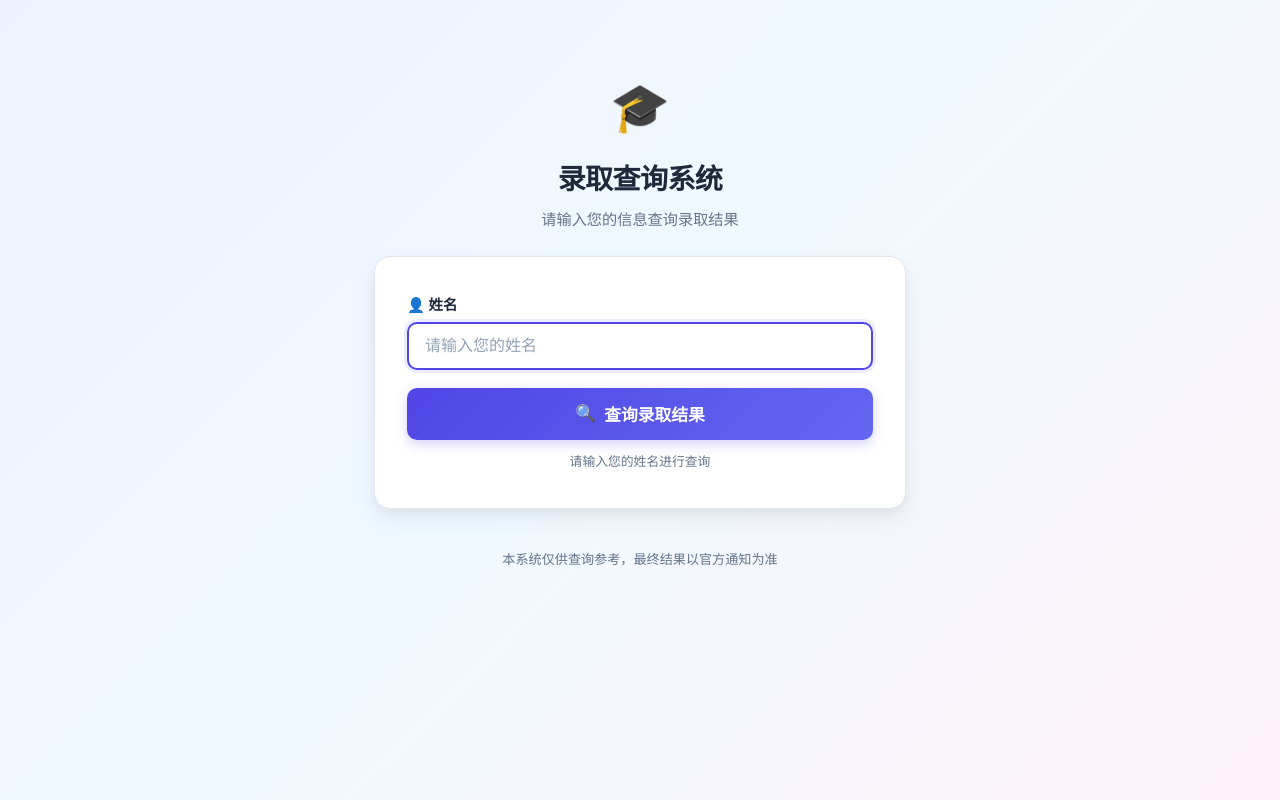
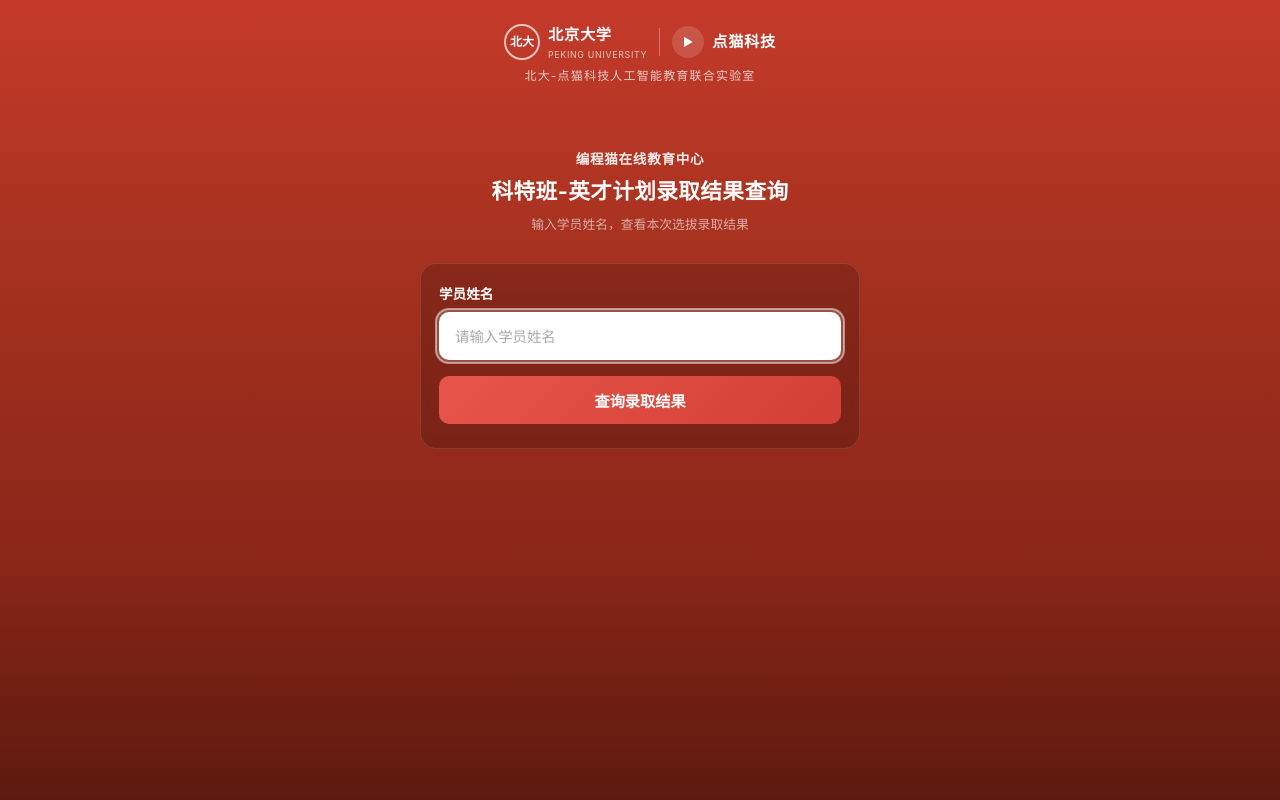
Before and after one commit to JCVANKER/admission-query, a Flask app: page / in a window 1280 px wide. Run offline with Flask 3, Linux system fonts and the light colour scheme.

Commit message:
UI 改版：查询页改为深红色渐变主题

```diff
--- /dev/null
+++ b/static/css/query-theme.css
@@ -0,0 +1,294 @@
+/* ═══════════════════════════════════════════
+   录取查询系统 - 查询页主题样式
+   深红色渐变风格，参考截图设计
+   ═══════════════════════════════════════════ */
+
+/* ── 基础 ── */
+*, *::before, *::after { box-sizing: border-box; margin: 0; padding: 0; }
+
+html {
+    font-size: 16px;
+    -webkit-text-size-adjust: 100%;
+}
+
+body {
+    font-family: -apple-system, BlinkMacSystemFont, "Segoe UI", "PingFang SC",
+                 "Hiragino Sans GB", "Microsoft YaHei", "Helvetica Neue", Arial, sans-serif;
+    min-height: 100vh;
+    background: linear-gradient(180deg, #c53a2a 0%, #a83220 30%, #8a2618 70%, #5c1a0e 100%);
+    color: #fff;
+    line-height: 1.5;
+    -webkit-font-smoothing: antialiased;
+}
+
+/* ── 页面容器 ── */
+.page {
+    max-width: 420px;
+    margin: 0 auto;
+    padding: 20px 16px 40px;
+    min-height: 100vh;
+}
+
+@media (min-width: 768px) {
+    .page { max-width: 480px; padding: 24px 20px 60px; }
+}
+
+/* ── 顶部 Logo 栏 ── */
+.top-bar {
+    text-align: center;
+    padding-bottom: 16px;
+}
+
+.logo-row {
+    display: flex;
+    align-items: center;
+    justify-content: center;
+    gap: 12px;
+    margin-bottom: 6px;
+}
+
+.logo-item {
+    display: flex;
+    align-items: center;
+    gap: 8px;
+}
+
+.logo-circle {
+    width: 36px;
+    height: 36px;
+    border-radius: 50%;
+    border: 2px solid rgba(255,255,255,0.7);
+    display: flex;
+    align-items: center;
+    justify-content: center;
+    font-size: 0.75rem;
+    font-weight: 700;
+    color: #fff;
+    flex-shrink: 0;
+}
+
+.logo-icon {
+    width: 32px;
+    height: 32px;
+    border-radius: 50%;
+    background: rgba(255,255,255,0.15);
+    display: flex;
+    align-items: center;
+    justify-content: center;
+    font-size: 0.7rem;
+    color: #fff;
+    flex-shrink: 0;
+}
+
+.logo-text {
+    display: flex;
+    flex-direction: column;
+    align-items: flex-start;
+    gap: 1px;
+}
+
+.logo-name {
+    font-size: 0.95rem;
+    font-weight: 700;
+    color: #fff;
+    letter-spacing: 0.05em;
+}
+
+.logo-en {
+    font-size: 0.55rem;
+    color: rgba(255,255,255,0.7);
+    letter-spacing: 0.08em;
+}
+
+.logo-divider {
+    width: 1px;
+    height: 28px;
+    background: rgba(255,255,255,0.3);
+}
+
+.lab-name {
+    font-size: 0.75rem;
+    color: rgba(255,255,255,0.75);
+    letter-spacing: 0.1em;
+}
+
+/* ── 主内容区 ── */
+.main-content {
+    padding-top: 48px;
+}
+
+.title-group {
+    text-align: center;
+    margin-bottom: 28px;
+}
+
+.sub-title {
+    font-size: 0.85rem;
+    font-weight: 600;
+    color: rgba(255,255,255,0.9);
+    margin-bottom: 8px;
+    letter-spacing: 0.05em;
+}
+
+.main-title {
+    font-size: 1.35rem;
+    font-weight: 700;
+    color: #fff;
+    margin-bottom: 10px;
+    letter-spacing: 0.02em;
+    line-height: 1.3;
+}
+
+.hint-text {
+    font-size: 0.8rem;
+    color: rgba(255,255,255,0.6);
+}
+
+/* ── 表单卡片 ── */
+.form-card {
+    background: rgba(0,0,0,0.18);
+    border: 1px solid rgba(255,255,255,0.12);
+    border-radius: 16px;
+    padding: 20px 18px 24px;
+    backdrop-filter: blur(4px);
+}
+
+.form-group {
+    margin-bottom: 16px;
+}
+
+.form-label {
+    display: block;
+    font-size: 0.85rem;
+    font-weight: 600;
+    color: #fff;
+    margin-bottom: 8px;
+}
+
+.form-input {
+    width: 100%;
+    height: 48px;
+    padding: 0 16px;
+    font-size: 0.95rem;
+    color: #333;
+    background: #fff;
+    border: none;
+    border-radius: 10px;
+    outline: none;
+    transition: box-shadow 0.2s ease;
+    -webkit-appearance: none;
+}
+
+.form-input::placeholder {
+    color: #aaa;
+    font-size: 0.9rem;
+}
+
+.form-input:focus {
+    box-shadow: 0 0 0 3px rgba(255,255,255,0.2);
+}
+
+/* ── 提交按钮 ── */
+.btn-submit {
+    display: block;
+    width: 100%;
+    height: 48px;
+    font-size: 0.95rem;
+    font-weight: 600;
+    color: #fff;
+    background: linear-gradient(135deg, #e8554a 0%, #d14035 100%);
+    border: none;
+    border-radius: 10px;
+    cursor: pointer;
+    transition: transform 0.15s ease, box-shadow 0.15s ease;
+    -webkit-tap-highlight-color: transparent;
+}
+
+.btn-submit:hover {
+    transform: translateY(-1px);
+    box-shadow: 0 4px 14px rgba(232, 85, 74, 0.4);
+}
+
+.btn-submit:active {
+    transform: translateY(0);
+}
+
+.btn-submit:disabled {
+    opacity: 0.7;
+    cursor: not-allowed;
+    transform: none;
+}
+
+/* ── 结果区域 ── */
+.result-area {
+    margin-top: 24px;
+    animation: fadeInUp 0.4s ease;
+}
+
+@keyframes fadeInUp {
+    from { opacity: 0; transform: translateY(12px); }
+    to { opacity: 1; transform: translateY(0); }
+}
+
+.result-card {
+    padding: 24px 20px;
+    border-radius: 14px;
+    text-align: center;
+    border: 1px solid rgba(255,255,255,0.15);
+}
+
+.result-card.success {
+    background: rgba(5, 150, 105, 0.2);
+    border-color: rgba(5, 150, 105, 0.3);
+}
+
+.result-card.fail {
+    background: rgba(220, 38, 38, 0.2);
+    border-color: rgba(220, 38, 38, 0.3);
+}
+
+.result-icon {
+    font-size: 48px;
+    margin-bottom: 10px;
+}
+
+.result-card h2 {
+    font-size: 1.2rem;
+    font-weight: 700;
+    margin-bottom: 8px;
+}
+
+.result-card.success h2 { color: #6ee7b7; }
+.result-card.fail h2 { color: #fca5a5; }
+
+.result-detail {
+    display: inline-block;
+    text-align: left;
+    margin-top: 10px;
+    background: rgba(0,0,0,0.15);
+    border-radius: 10px;
+    padding: 14px 20px;
+}
+
+.result-detail p {
+    padding: 3px 0;
+    font-size: 0.9rem;
+    color: rgba(255,255,255,0.9);
+}
+
+.result-detail strong {
+    color: #fff;
+    font-weight: 600;
+}
+
+/* ── 键盘可用性 ── */
+:focus-visible {
+    outline: 2px solid rgba(255,255,255,0.5);
+    outline-offset: 2px;
+}
+
+/* ── 打印 ── */
+@media print {
+    body { background: #fff; color: #333; }
+    .btn-submit { display: none; }
+}
--- a/static/js/main.js
+++ b/static/js/main.js
@@ -18,7 +18,7 @@
 
     // 按钮加载态
     queryBtn.disabled = true;
-    queryBtn.innerHTML = '<span>⏳</span> 查询中...';
+    queryBtn.textContent = '查询中...';
 
     try {
         const params = new URLSearchParams();
@@ -49,7 +49,7 @@
             resultCard.innerHTML = `
                 <div class="result-icon">😞</div>
                 <h2>未查询到录取信息</h2>
-                <p style="color:var(--text-secondary);margin-top:4px;">请核对姓名是否正确</p>
+                <p style="color:rgba(255,255,255,0.6);margin-top:8px;font-size:0.85rem;">请核对姓名是否正确</p>
             `;
         }
 
@@ -64,7 +64,7 @@
         `;
     } finally {
         queryBtn.disabled = false;
-        queryBtn.innerHTML = '<span>🔍</span> 查询录取结果';
+        queryBtn.textContent = '查询录取结果';
     }
 }
 
--- a/templates/index.html
+++ b/templates/index.html
@@ -3,49 +3,66 @@
 <head>
     <meta charset="UTF-8">
     <meta name="viewport" content="width=device-width, initial-scale=1.0">
-    <title>录取查询系统</title>
-    <link rel="stylesheet" href="/static/css/style.css">
+    <title>录取结果查询</title>
+    <link rel="stylesheet" href="/static/css/query-theme.css">
 </head>
 <body>
-    <div class="container">
-        <!-- 头部 -->
-        <header class="header">
-            <div class="header-icon">🎓</div>
-            <h1>录取查询系统</h1>
-            <p class="subtitle">请输入您的信息查询录取结果</p>
+    <div class="page">
+        <!-- 顶部 Logo 区域 -->
+        <header class="top-bar">
+            <div class="logo-row">
+                <!-- 左侧：北京大学 -->
+                <div class="logo-item">
+                    <div class="logo-circle">北大</div>
+                    <div class="logo-text">
+                        <span class="logo-name">北京大学</span>
+                        <span class="logo-en">PEKING UNIVERSITY</span>
+                    </div>
+                </div>
+                <!-- 分隔线 -->
+                <div class="logo-divider"></div>
+                <!-- 右侧：点猫科技 -->
+                <div class="logo-item">
+                    <div class="logo-icon">▶</div>
+                    <div class="logo-text">
+                        <span class="logo-name">点猫科技</span>
+                    </div>
+                </div>
+            </div>
+            <p class="lab-name">北大-点猫科技人工智能教育联合实验室</p>
         </header>
 
-        <!-- 查询卡片 -->
-        <div class="query-card">
-            <div class="query-form">
-                <div class="input-group">
-                    <label for="nameInput">
-                        <span class="label-icon">👤</span> 姓名
-                    </label>
+        <!-- 主内容区 -->
+        <main class="main-content">
+            <div class="title-group">
+                <p class="sub-title">编程猫在线教育中心</p>
+                <h1 class="main-title">科特班-英才计划录取结果查询</h1>
+                <p class="hint-text">输入学员姓名，查看本次选拔录取结果</p>
+            </div>
+
+            <!-- 查询表单卡片 -->
+            <div class="form-card">
+                <div class="form-group">
+                    <label for="nameInput" class="form-label">学员姓名</label>
                     <input
                         type="text"
                         id="nameInput"
-                        placeholder="请输入您的姓名"
+                        class="form-input"
+                        placeholder="请输入学员姓名"
                         autocomplete="off"
                         autofocus
                     >
                 </div>
-                <button class="btn-query" id="queryBtn" onclick="doQuery()">
-                    <span>🔍</span> 查询录取结果
+                <button class="btn-submit" id="queryBtn" onclick="doQuery()">
+                    查询录取结果
                 </button>
-                <p class="form-hint">请输入您的姓名进行查询</p>
             </div>
-        </div>
+        </main>
 
         <!-- 结果区域 -->
         <div class="result-area" id="resultArea" style="display:none;">
             <div class="result-card" id="resultCard"></div>
         </div>
-
-        <!-- 底部 -->
-        <footer class="footer">
-            <p>本系统仅供查询参考，最终结果以官方通知为准</p>
-        </footer>
     </div>
 
     <script src="/static/js/main.js"></script>
```
